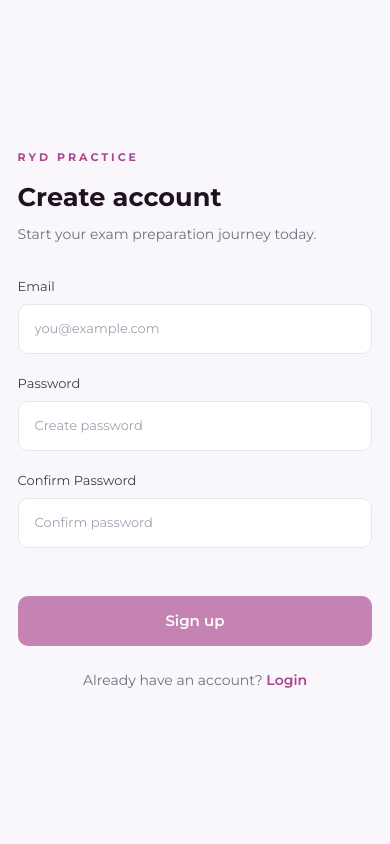
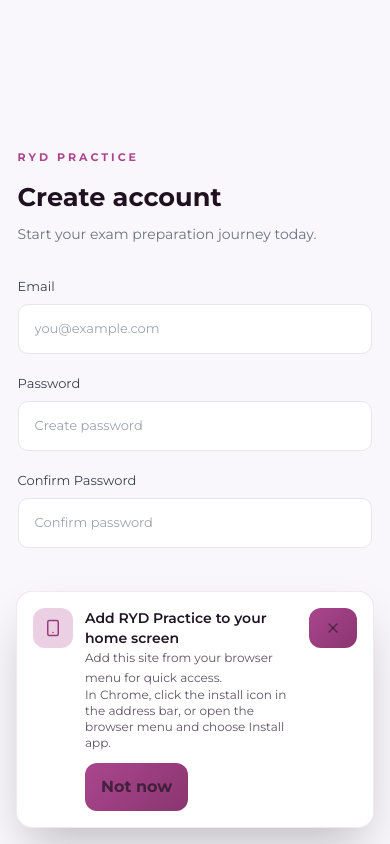
Before and after one commit to slantapp/ryd-practice, a React (Vite) app: page /signup in a window 390 px wide. Built offline with nearby package versions, Linux system fonts and the light colour scheme; no server answers.

Commit message:
update ***

```diff
--- a/src/components/PwaInstallBanner.tsx
+++ b/src/components/PwaInstallBanner.tsx
@@ -1,4 +1,4 @@
-import { Download, Share, Smartphone, X } from 'lucide-react'
+import { Download, MoreVertical, Share, Smartphone, X } from 'lucide-react'
 import { usePwaInstall } from '../hooks/usePwaInstall'
 
 export function PwaInstallBanner() {
@@ -7,6 +7,8 @@ export function PwaInstallBanner() {
     canInstall,
     showIosInstructions,
     preferSafari,
+    showAndroidFallback,
+    showDesktopFallback,
     installing,
     install,
     dismiss,
@@ -18,9 +20,9 @@ export function PwaInstallBanner() {
     <div
       className="fixed inset-x-4 bottom-4 z-[100] mx-auto max-w-lg rounded-2xl border p-4 shadow-2xl backdrop-blur-xl sm:inset-x-auto sm:right-6 sm:bottom-6"
       style={{
-        borderColor: 'var(--premium-card-border)',
-        background: 'var(--premium-menu-bg)',
-        color: 'var(--premium-text)',
+        borderColor: 'var(--premium-card-border, rgba(176, 67, 143, 0.2))',
+        background: 'var(--premium-menu-bg, #ffffff)',
+        color: 'var(--premium-text, #1f1524)',
       }}
       role="dialog"
       aria-labelledby="pwa-install-title"
@@ -29,39 +31,60 @@ export function PwaInstallBanner() {
       <div className="flex items-start gap-3">
         <div
           className="grid h-10 w-10 shrink-0 place-items-center rounded-xl"
-          style={{ background: 'color-mix(in srgb, var(--premium-accent-strong) 25%, transparent)' }}
+          style={{ background: 'color-mix(in srgb, var(--premium-accent-strong, #b0438f) 25%, transparent)' }}
         >
-          <Smartphone size={18} className="premium-accent" />
+          <Smartphone size={18} className="premium-accent" style={{ color: 'var(--premium-accent, #9a3a7f)' }} />
         </div>
         <div className="min-w-0 flex-1">
           <p id="pwa-install-title" className="text-sm font-semibold">
             Add RYD Practice to your home screen
           </p>
-          <p id="pwa-install-desc" className="premium-text-muted mt-1 text-xs leading-relaxed">
+          <p id="pwa-install-desc" className="premium-text-muted mt-1 text-xs leading-relaxed" style={{ color: 'var(--premium-text-muted, rgba(31,21,36,0.72))' }}>
             {showIosInstructions
               ? preferSafari
                 ? 'For the best install experience, open this page in Safari first.'
                 : 'Open in one tap — no app store needed.'
-              : 'Install for quick access from your home screen.'}
+              : canInstall
+                ? 'Install for quick access from your home screen.'
+                : 'Add this site from your browser menu for quick access.'}
           </p>
 
           {showIosInstructions ? (
-            <ol className="premium-text-muted mt-3 space-y-1.5 text-xs">
+            <ol className="mt-3 space-y-1.5 text-xs" style={{ color: 'var(--premium-text-muted, rgba(31,21,36,0.72))' }}>
               {preferSafari ? (
                 <li className="flex items-center gap-2">
-                  <Smartphone size={14} className="premium-accent shrink-0" />
+                  <Smartphone size={14} className="shrink-0" style={{ color: 'var(--premium-accent, #9a3a7f)' }} />
                   Open this site in Safari
                 </li>
               ) : null}
               <li className="flex items-center gap-2">
-                <Share size={14} className="premium-accent shrink-0" />
+                <Share size={14} className="shrink-0" style={{ color: 'var(--premium-accent, #9a3a7f)' }} />
                 Tap Share in Safari
               </li>
               <li className="flex items-center gap-2">
-                <Download size={14} className="premium-accent shrink-0" />
+                <Download size={14} className="shrink-0" style={{ color: 'var(--premium-accent, #9a3a7f)' }} />
                 Choose &quot;Add to Home Screen&quot;
               </li>
             </ol>
+          ) : null}
+
+          {showAndroidFallback ? (
+            <ol className="mt-3 space-y-1.5 text-xs" style={{ color: 'var(--premium-text-muted, rgba(31,21,36,0.72))' }}>
+              <li className="flex items-center gap-2">
+                <MoreVertical size={14} className="shrink-0" style={{ color: 'var(--premium-accent, #9a3a7f)' }} />
+                Tap the browser menu (⋮)
+              </li>
+              <li className="flex items-center gap-2">
+                <Download size={14} className="shrink-0" style={{ color: 'var(--premium-accent, #9a3a7f)' }} />
+                Choose &quot;Install app&quot; or &quot;Add to Home screen&quot;
+              </li>
+            </ol>
+          ) : null}
+
+          {showDesktopFallback ? (
+            <p className="mt-3 text-xs" style={{ color: 'var(--premium-text-muted, rgba(31,21,36,0.72))' }}>
+              In Chrome, click the install icon in the address bar, or open the browser menu and choose Install app.
+            </p>
           ) : null}
 
           <div className="mt-3 flex flex-wrap items-center gap-2">
@@ -71,7 +94,7 @@ export function PwaInstallBanner() {
                 onClick={() => void install()}
                 disabled={installing}
                 className="rounded-xl px-3 py-2 text-xs font-semibold text-white transition hover:opacity-90 disabled:opacity-60"
-                style={{ background: 'var(--premium-accent-strong)' }}
+                style={{ background: 'var(--premium-accent-strong, #b0438f)' }}
               >
                 {installing ? 'Installing…' : 'Install app'}
               </button>
@@ -79,7 +102,8 @@ export function PwaInstallBanner() {
             <button
               type="button"
               onClick={dismiss}
-              className="premium-text-muted rounded-xl px-3 py-2 text-xs font-medium transition hover:opacity-80"
+              className="rounded-xl px-3 py-2 text-xs font-medium transition hover:opacity-80"
+              style={{ color: 'var(--premium-text-muted, rgba(31,21,36,0.72))' }}
             >
               Not now
             </button>
@@ -88,7 +112,8 @@ export function PwaInstallBanner() {
         <button
           type="button"
           onClick={dismiss}
-          className="premium-text-soft shrink-0 rounded-lg p-1 transition hover:opacity-80"
+          className="shrink-0 rounded-lg p-1 transition hover:opacity-80"
+          style={{ color: 'var(--premium-text-soft, rgba(31,21,36,0.58))' }}
           aria-label="Dismiss install prompt"
         >
           <X size={16} />
--- a/src/hooks/usePwaInstall.ts
+++ b/src/hooks/usePwaInstall.ts
@@ -4,6 +4,7 @@ import {
   dismissPwaPrompt,
   isIosDevice,
   isIosSafari,
+  isMobileDevice,
   isPwaDismissed,
   isStandaloneMode,
 } from '../lib/pwa'
@@ -20,11 +21,9 @@ export function usePwaInstall() {
 
     const showBanner = () => setVisible(true)
 
-    // iOS has no beforeinstallprompt — show Add to Home Screen instructions on all iOS browsers.
-    if (isIosDevice()) {
-      showBanner()
-      return
-    }
+    // Custom bottom banner — browsers never auto-open a native install dialog.
+    // Show on every platform so login/desktop testing is visible; dismiss hides for 7 days.
+    showBanner()
 
     const handleBeforeInstallPrompt = (event: Event) => {
       event.preventDefault()
@@ -66,12 +65,15 @@ export function usePwaInstall() {
   }, [])
 
   const onIos = isIosDevice()
+  const onMobile = isMobileDevice() || onIos
 
   return {
     visible,
     canInstall: Boolean(deferredPrompt),
     showIosInstructions: onIos,
     preferSafari: onIos && !isIosSafari(),
+    showAndroidFallback: onMobile && !onIos && !deferredPrompt,
+    showDesktopFallback: !onMobile && !deferredPrompt,
     installing,
     install,
     dismiss,
```
